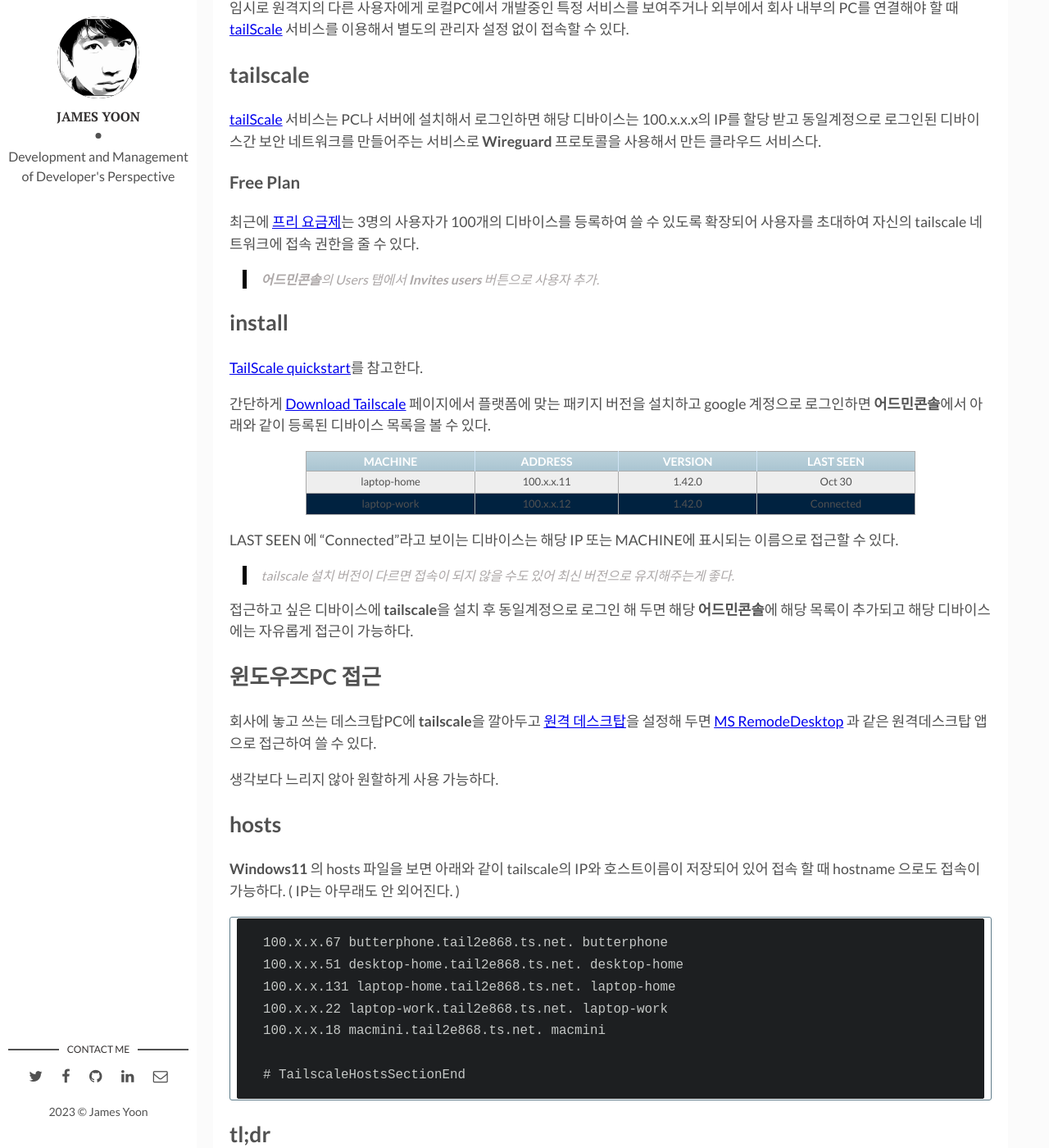
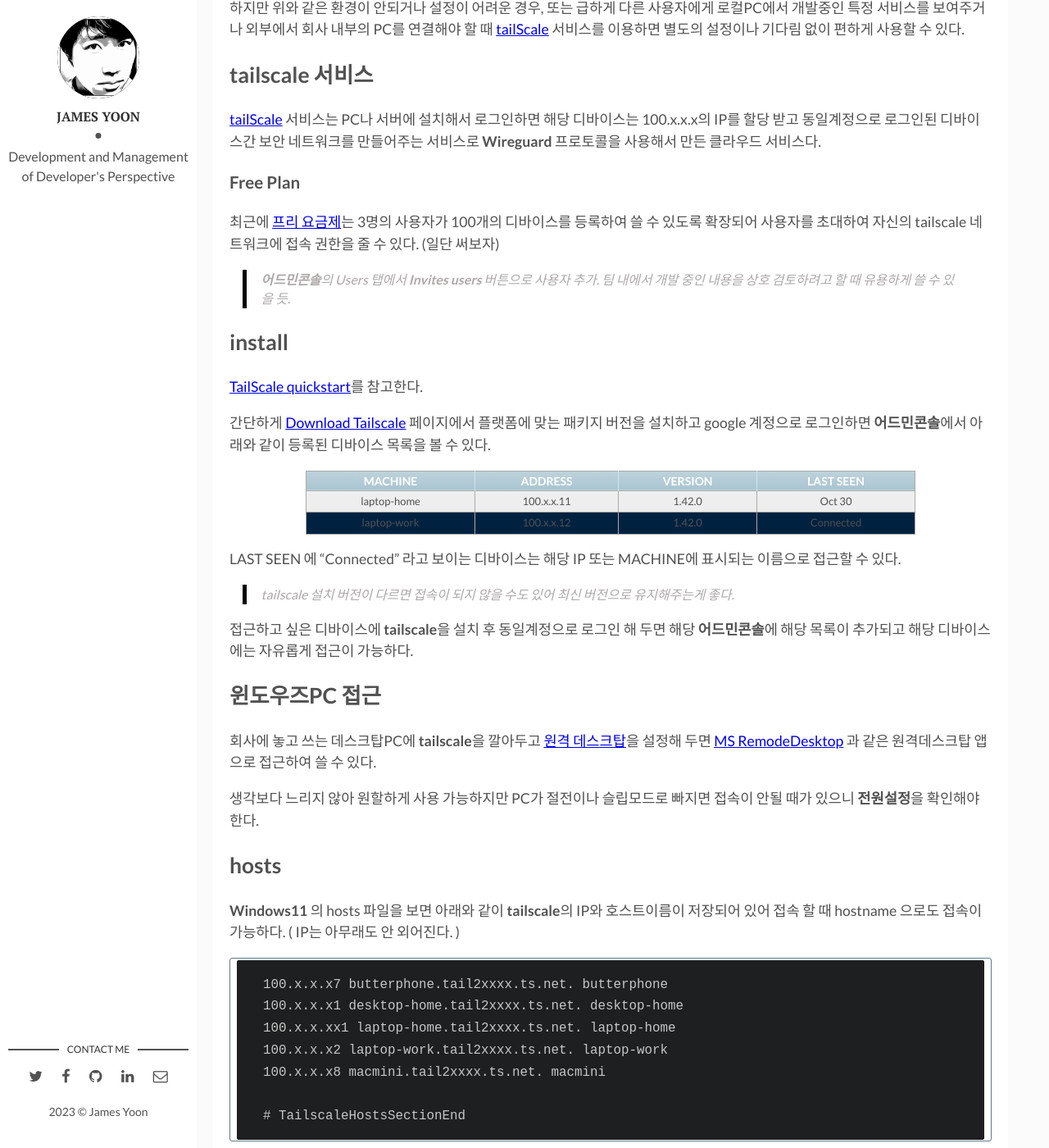
Before and after one commit to butteryoon/butteryoon.github.io, a Jekyll site: the page built from _posts/2023-11-14-tailscale.md, in a window 1280 px wide and 1400 px high, scrolled down 785 px. Shown: the whole window at 82% size. Built offline with Jekyll 4.4.1, drawn with Linux system fonts in a browser that asks for light colours; comment, search, counter and statistics services are not loaded; some of the changed text lies outside the part shown.

Commit message:
tailscale 업데이트

````diff
--- a/_posts/2023-11-14-tailscale.md
+++ b/_posts/2023-11-14-tailscale.md
@@ -13,22 +13,23 @@
 
 PC에 테스트 환경을 만들고 외부에서 접근해야 할 때 일반적으로 VPN을 구성하고 외부에 제공될 서비스의 IP/PORT를 등록해서 일정 기간동안 사용한다.
 
-사실 내부의 서버에 SSH 접속가능한 서버 한대만 있으면 [SSH 멀티플렉싱 기능을 이용하여 내부 서버에 접속하기]({{ site.baseurl }}{% link _posts/2021-05-16-ssh_bastion.md %}) 같은 방법으로 내부 서버를 이용할 수 있다.
+사실 내부의 서버에 SSH 접속가능한 서버 한대만 있으면 [SSH 멀티플렉싱 기능을 이용하여 내부 서버에 접속하기]({{ site.baseurl }}{% link _posts/2021-05-16-ssh_bastion.md %}) 같은 방법으로 내부 서버를 편하게 이용할 수 있다.
 
-임시로 원격지의 다른 사용자에게 로컬PC에서 개발중인 특정 서비스를 보여주거나 외부에서 회사 내부의 PC를 연결해야 할 때 [tailScale](https://tailscale.com/) 서비스를 이용해서 별도의 관리자 설정 없이 접속할 수 있다.
+하지만 위와 같은 환경이 안되거나 설정이 어려운 경우, 또는 급하게 다른 사용자에게 로컬PC에서 개발중인 특정 서비스를 보여주거나 외부에서 회사 내부의 PC를 연결해야 할 때 [tailScale](https://tailscale.com/) 서비스를 이용하면 별도의 설정이나 기다림 없이 편하게 사용할 수 있다.
 
 <!--more-->
 
-## tailscale
+## tailscale 서비스
 
 [tailScale](https://tailscale.com/) 서비스는 PC나 서버에 설치해서 로그인하면 해당 디바이스는 100.x.x.x의 IP를 할당 받고 동일계정으로 로그인된 디바이스간 보안 네트워크를 만들어주는 서비스로 **Wireguard** 프로토콜을 사용해서 만든 클라우드 서비스다.
 
 
 ### Free Plan
 
-최근에 [프리 요금제](https://tailscale.com/pricing/)는 3명의 사용자가 100개의 디바이스를 등록하여 쓸 수 있도록 확장되어 사용자를 초대하여 자신의 tailscale 네트워크에 접속 권한을 줄 수 있다.
+최근에 [프리 요금제](https://tailscale.com/pricing/)는 3명의 사용자가 100개의 디바이스를 등록하여 쓸 수 있도록 확장되어 사용자를 초대하여 자신의 tailscale 네트워크에 접속 권한을 줄 수 있다. (일단 써보자)
 
 > **어드민콘솔**의 Users 탭에서 **Invites users** 버튼으로 사용자 추가.
+> 팀 내에서 개발 중인 내용을 상호 검토하려고 할 때 유용하게 쓸 수 있을 듯.
 
 ## install
 
@@ -41,7 +42,7 @@
 | laptop-home | 100.x.x.11 | 1.42.0 | Oct 30 |
 | laptop-work | 100.x.x.12 | 1.42.0 | Connected |
 
-LAST SEEN 에 "Connected"라고 보이는 디바이스는 해당 IP 또는 MACHINE에 표시되는 이름으로 접근할 수 있다.
+LAST SEEN 에 "Connected" 라고 보이는 디바이스는 해당 IP 또는 MACHINE에 표시되는 이름으로 접근할 수 있다.
 
 > tailscale 설치 버전이 다르면 접속이 되지 않을 수도 있어 최신 버전으로 유지해주는게 좋다.
 
@@ -51,29 +52,29 @@
 
 회사에 놓고 쓰는 데스크탑PC에 **tailscale**을 깔아두고 [원격 데스크탑](https://support.microsoft.com/ko-kr/windows/%EC%9B%90%EA%B2%A9-%EB%8D%B0%EC%8A%A4%ED%81%AC%ED%86%B1%EC%9D%84-%EC%82%AC%EC%9A%A9%ED%95%98%EB%8A%94-%EB%B0%A9%EB%B2%95-5fe128d5-8fb1-7a23-3b8a-41e636865e8c)을 설정해 두면 [MS RemodeDesktop](https://apps.microsoft.com/detail/9WZDNCRFJ3PS?hl=en-gb&gl=GB) 과 같은 원격데스크탑 앱으로 접근하여 쓸 수 있다.
 
-생각보다 느리지 않아 원할하게 사용 가능하다.
+생각보다 느리지 않아 원할하게 사용 가능하지만 PC가 절전이나 슬립모드로 빠지면 접속이 안될 때가 있으니 **전원설정**을 확인해야 한다.
 
 ## hosts
 
-**Windows11** 의 hosts 파일을 보면 아래와 같이 tailscale의 IP와 호스트이름이 저장되어 있어 접속 할 때 hostname 으로도 접속이 가능하다. ( IP는 아무래도 안 외어진다. )
+**Windows11** 의 hosts 파일을 보면 아래와 같이 **tailscale**의 IP와 호스트이름이 저장되어 있어 접속 할 때 hostname 으로도 접속이 가능하다. ( IP는 아무래도 안 외어진다. )
 
 ```
-100.x.x.67 butterphone.tail2e868.ts.net. butterphone
-100.x.x.51 desktop-home.tail2e868.ts.net. desktop-home
-100.x.x.131 laptop-home.tail2e868.ts.net. laptop-home
-100.x.x.22 laptop-work.tail2e868.ts.net. laptop-work
-100.x.x.18 macmini.tail2e868.ts.net. macmini
+100.x.x.x7 butterphone.tail2xxxx.ts.net. butterphone
+100.x.x.x1 desktop-home.tail2xxxx.ts.net. desktop-home
+100.x.x.xx1 laptop-home.tail2xxxx.ts.net. laptop-home
+100.x.x.x2 laptop-work.tail2xxxx.ts.net. laptop-work
+100.x.x.x8 macmini.tail2xxxx.ts.net. macmini
 
 # TailscaleHostsSectionEnd
 ```
 
-## tl;dr
+## TL;DR
 
 자신의 PC에 개발중인 프로토타입 서비스 등을 임시로 보여줘야 할 때 tailscale 서비스를 이용해보자. ( 관리자에게 아쉬운 부탁을 안 해도 된다. )
 
 [tunnelto.dev](https://tunnelto.dev), [Cloudflare Tunnel](https://developers.cloudflare.com/cloudflare-one/connections/connect-networks/) 서비스도 다음 기회에 알아봐야 겠다.
 
-VSCode용 플러그인을 깔고 **tailscale SSH**를 활성화 하면
+VSCode용 플러그인을 깔고 **tailscale SSH**를 활성화 하면 연결된 디바이스에 바로 접속해서 작업이 가능하다고 한다.(아직 안해봄)
 
 ## 참고
 
````
